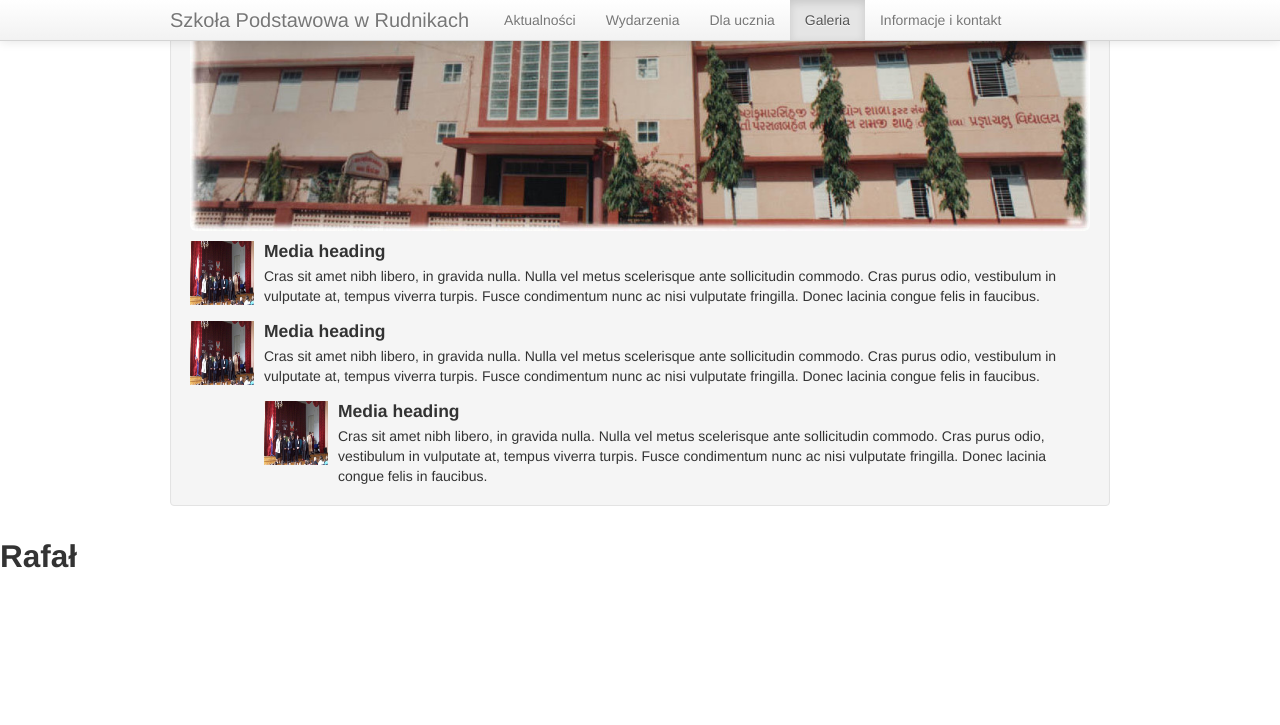
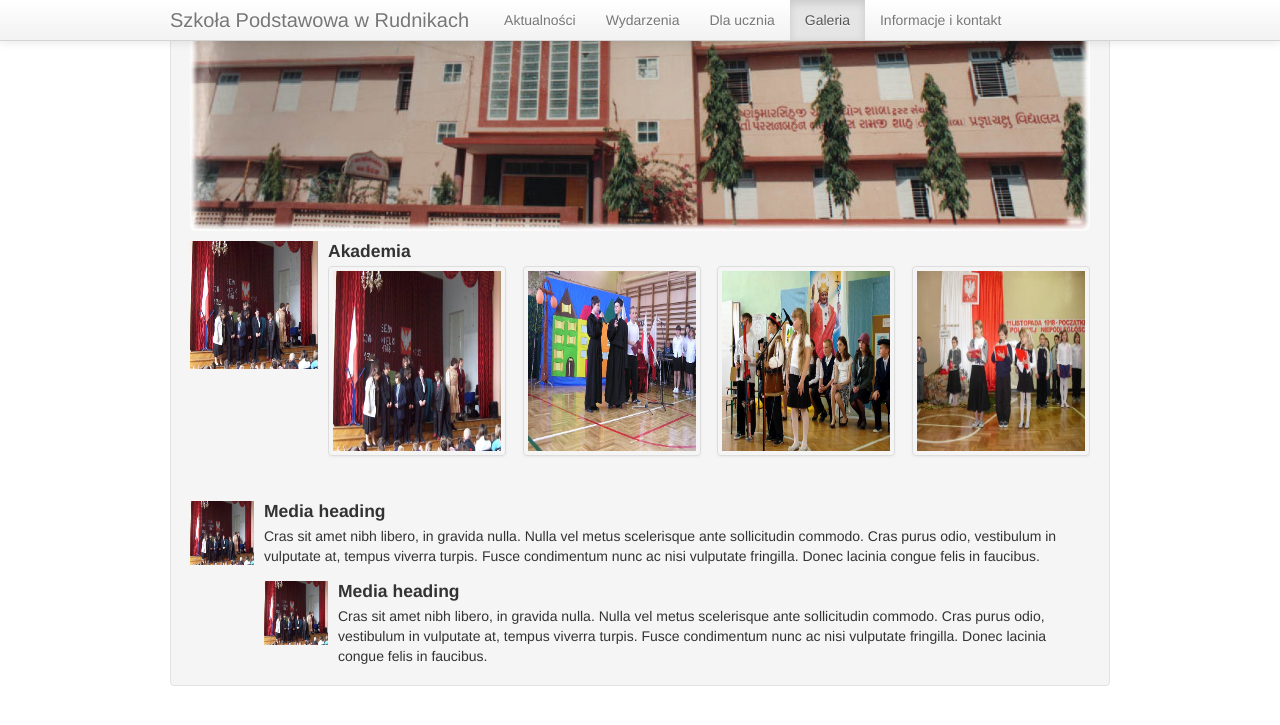
Before and after one commit to hasiula/hasiula.github.com, a Jekyll site: the page galery.html, which Jekyll copies as it is, in a window 1280 px wide. Shown: the top 725 px of the page. Built offline with Jekyll 4.4.1, drawn with Linux system fonts in a browser that asks for light colours.

Commit message:
zmiany w galeri i informacjiach

```diff
--- a/events.html
+++ b/events.html
@@ -65,7 +65,7 @@
 	</div>
 
 	<div class="footer navbar-fixed-botom"> <!--  navbar-inverse navbar-fixed-top -->
-		<h2>Rafał</h2>
+
 	</div>
 
 	<script src="http://code.jquery.com/jquery.js"></script>
--- a/for student.html
+++ b/for student.html
@@ -65,7 +65,7 @@
 	</div>
 
 	<div class="footer navbar-fixed-botom"> <!--  navbar-inverse navbar-fixed-top -->
-		<h2>Rafał</h2>
+
 	</div>
 
 	<script src="http://code.jquery.com/jquery.js"></script>
--- a/galery.html
+++ b/galery.html
@@ -62,11 +62,34 @@
 				<div class="bs-docs-example">
 					<div class="media">
 						<a class="pull-left" href="#">
-							<img class="media-object" data-src="holder.js/64x64" alt="64x64" style="width: 64px; height: 64px;" src="./galery/1.jpg">
+							<img class="media-object" data-src="holder.js/128x128" alt="128x128" style="width: 128px; height: 128px;" src="./galery/1.jpg">
 						</a>
 						<div class="media-body">
-							<h4 class="media-heading">Media heading</h4>
-							Cras sit amet nibh libero, in gravida nulla. Nulla vel metus scelerisque ante sollicitudin commodo. Cras purus odio, vestibulum in vulputate at, tempus viverra turpis. Fusce condimentum nunc ac nisi vulputate fringilla. Donec lacinia congue felis in faucibus.
+							<h4 class="media-heading">Akademia</h4>
+							<div class="row-fluid">
+            <ul class="thumbnails">
+              <li class="span3">
+                <a href="#" class="thumbnail">
+                  <img data-src="holder.js/260x180" alt="260x180" style="width: 260px; height: 180px;" src="./galery/1.jpg">
+                </a>
+              </li>
+              <li class="span3">
+                <a href="#" class="thumbnail">
+                  <img data-src="holder.js/260x180" alt="260x180" style="width: 260px; height: 180px;" src="./galery/2.jpg">
+                </a>
+              </li>
+              <li class="span3">
+                <a href="#" class="thumbnail">
+                  <img data-src="holder.js/260x180" alt="260x180" style="width: 260px; height: 180px;" src="./galery/3.jpg">
+                </a>
+              </li>
+              <li class="span3">
+                <a href="#" class="thumbnail">
+                  <img data-src="holder.js/260x180" alt="260x180" style="width: 260px; height: 180px;" src="./galery/4.jpg">
+                </a>
+              </li>
+            </ul>
+          </div>
 						</div>
 					</div>
 					<div class="media">
@@ -94,7 +117,7 @@
 
 
 	<div class="footer navbar-fixed-botom"> <!--  navbar-inverse navbar-fixed-top -->
-		<h2>Rafał</h2>
+
 	</div>
 
 	<script src="http://code.jquery.com/jquery.js"></script>
--- a/index.html
+++ b/index.html
@@ -6,8 +6,6 @@ title: Blogging Like a Hacker
 	<div class="container">
 		<div class="well">
 			<a href="./index.html"> <img src="img/szkola3.jpg" class="img-rounded" href="./index.html"></a href>
-			<p class="lead"><big>Szkoła Podstawowa w Rudnikach</big><br><small>fassdfasdas</small></p>
-
 		</div>
 		<div class="row">
 			<div class="span12">
@@ -33,5 +31,5 @@ title: Blogging Like a Hacker
 	</div>
 
 	<div class="footer navbar-fixed-botom"> <!--  navbar-inverse navbar-fixed-top -->
-		<h2>Rafał</h2>
+
 	</div>
--- a/news.html
+++ b/news.html
@@ -93,7 +93,7 @@
 	</div>
 
 	<div class="footer navbar-fixed-botom"> <!--  navbar-inverse navbar-fixed-top -->
-		<h2>Rafał</h2>
+
 	</div>
 
 	<script src="http://code.jquery.com/jquery.js"></script>
```
Also changed, not shown: information and contact.html (+31 -3 lines).
